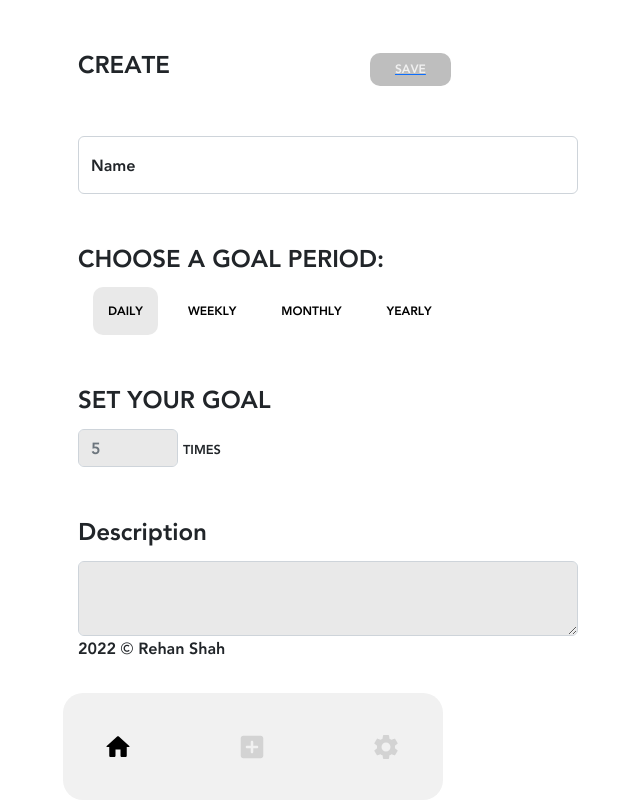
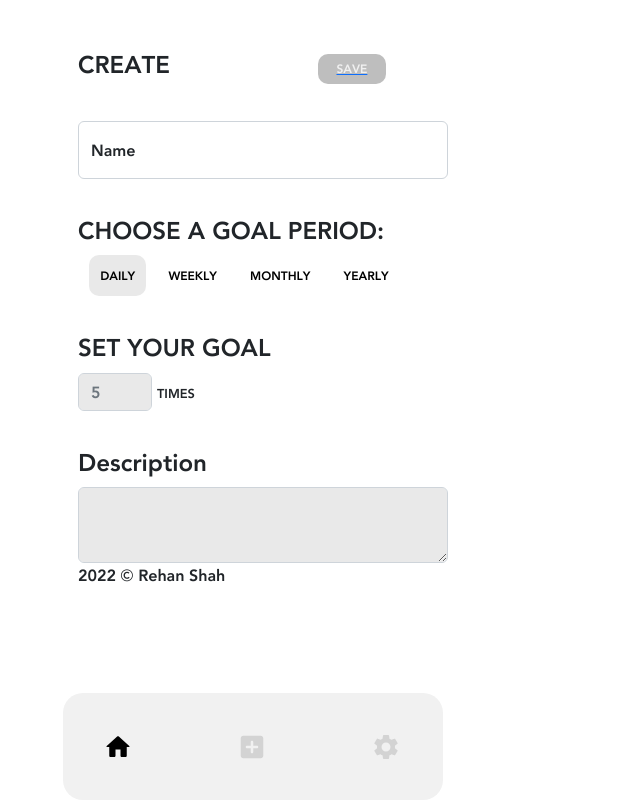
Before and after one commit to Rehan-shah/HabbitTacker, a React (Create React App) app in the folder frontend/: page /input-page in a window 1280 px wide. Shown: the whole page, without its empty margins (312-952 px from the left). Built offline with nearby package versions, Linux system fonts and the light colour scheme; what chartjs-plugin-datalabels would draw is missing.

Commit message:
buggg fixiiiign

```diff
--- a/frontend/public/styles.css
+++ b/frontend/public/styles.css
@@ -237,3 +237,13 @@ margin-left:43%
  .Disclammer h1{
     color:  #FF2400;
  }
+
+ .Allbody , .openView {
+     width: 370px;
+ }
+
+ @media (min-width: 1280px) {
+ .btn-danger{
+  margin-left: 12%;
+ }
+ }
```
